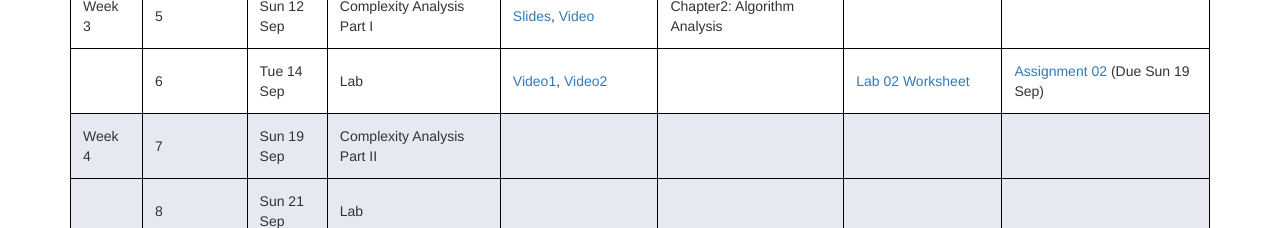
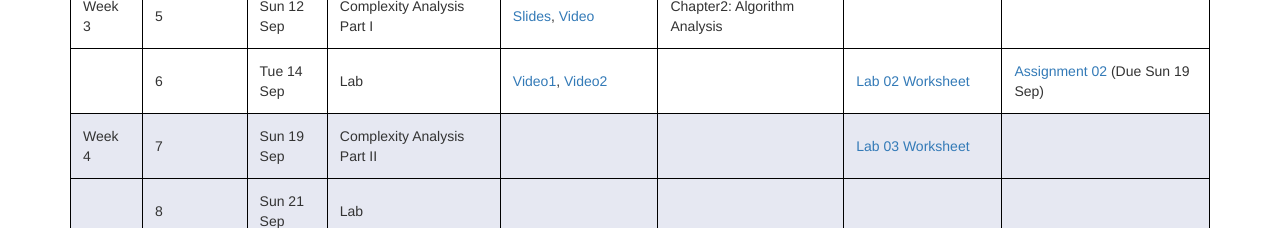
Before and after one commit to salrehaili/salrehaili.github.io, a website: page fa21/CS211/index.html in a window 1280 px wide. Shown: the part 800-1028 px from the top of the page. Drawn offline with nearby package versions, Linux system fonts and the light colour scheme; some packages are replaced by stand-ins of ours.

Commit message:
lab03 has added

```diff
--- a/fa21/CS211/index.html
+++ b/fa21/CS211/index.html
@@ -330,6 +330,7 @@ Complexity Analysis Part II
 </td><td>
 <div>
     <!--Lab worksheet-->
+    <a href="./assets/docs/Lab03.pdf" target="_blank"> Lab 03 Worksheet</a>
 </div>
 </td><td>
 <div>
```
Also changed, not shown: 1 other file.
